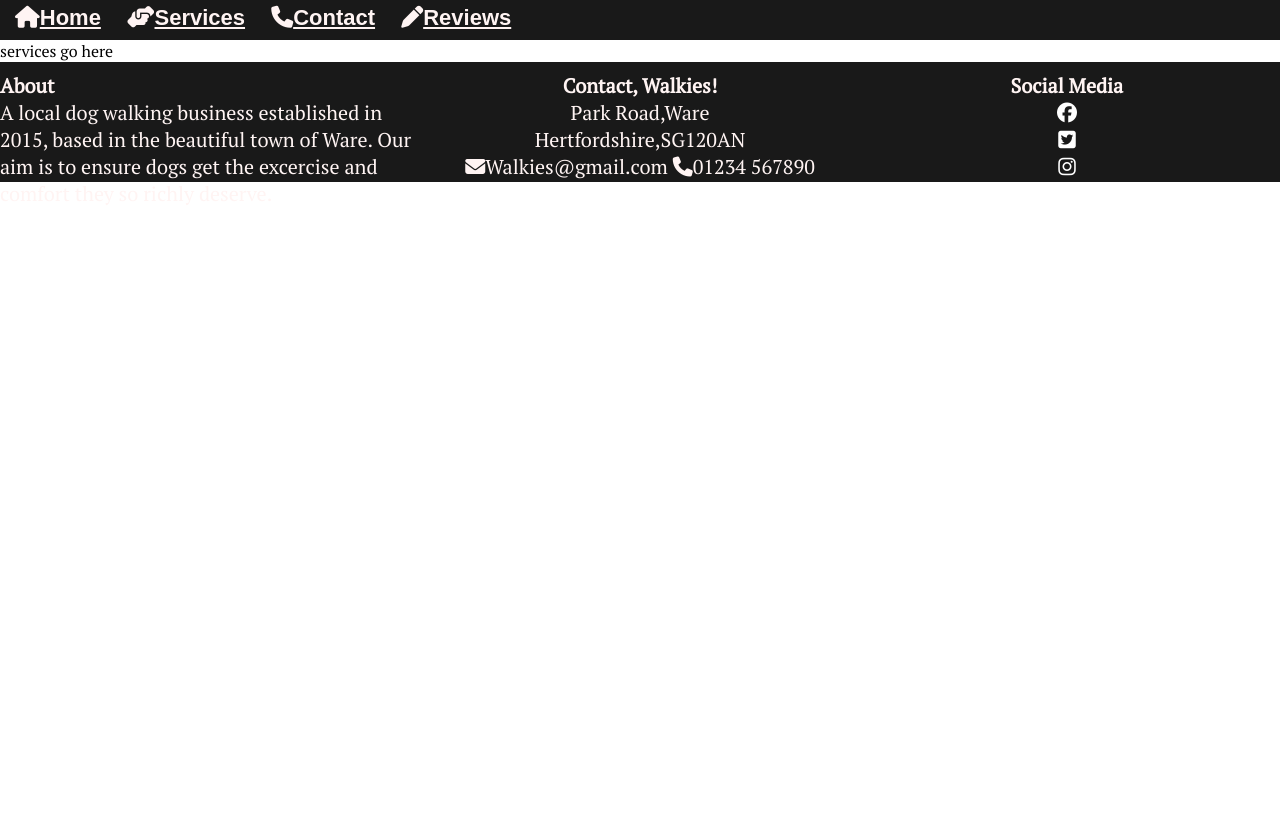
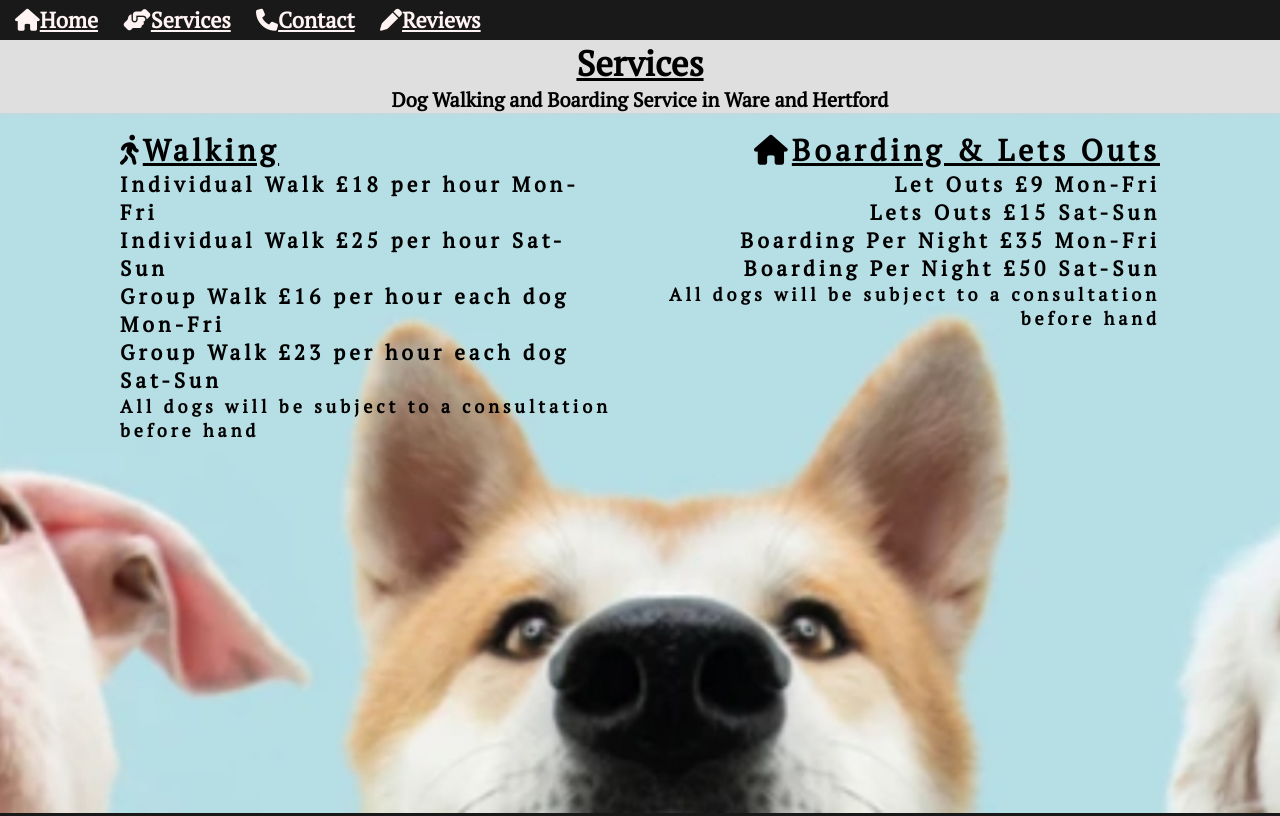
Before and after one commit to Pimmz/Project-1, a plain HTML site: page services.html in a window 1280 px wide. Shown: the top 816 px of the page. Drawn offline with Linux system fonts and the light colour scheme.

Commit message:
added services page and adjusted font

```diff
--- a/asset/css/style.css
+++ b/asset/css/style.css
@@ -19,7 +19,7 @@ body {
     background: rgb(0,0,0,0.9);
     word-spacing: 20px;
     font-size: 22px;
-    font-family: fira, sans-serif;
+    font-family: pt serif, sans-serif;
     font-weight: 600;
 }
 
@@ -53,7 +53,7 @@ footer {
     font-size: 150px;
     text-transform: uppercase;
     color:#fff4f3;
-    font-family: fira, sans-serif;
+    font-family: pt serif, sans-serif;
 }
 
 #cover-text > h3 {
@@ -181,4 +181,66 @@ textarea { border: 2px solid black;
     font-size: 30px;
     font-weight: 900;
     font-family: pt serif, sans-serif;
+    background-color: #dfdfdf;
 }
+#form {
+    background-color: #dfdfdf;
+}
+#dogs-image {
+    height: 700px;
+    width: 100%;
+    background: url('/images/dogs.jpg');
+    background-repeat: no-repeat;
+    background-position: bottom center;
+    background-size: cover;
+}
+#services {
+    background-color: #dfdfdf;
+}
+#services > h1 {
+    font-family: pt serif, sans-serif;
+    font-weight: bold;
+    font-size: 35px;
+    text-align: center;
+    text-decoration: underline;
+}
+#services > h3 {
+    font-family: pt serif, sans-serif;
+    font-size: 20px;
+    text-align: center;
+}
+#walking > h1, #boarding > h1 {
+    font-family: pt serif, sans-serif;
+    text-decoration: underline;
+    font-size: 30px;
+}
+#walking {
+    letter-spacing: 4px;
+    width: 40%;
+    height: 200px;
+    padding-top: 10px;
+    padding-left: 20px;
+    top: 120px;
+    left :100px;
+    position: absolute;
+    font-family: pt serif, sans-serif;
+    font-size: 18px;
+    text-align: left;
+
+}
+#boarding {
+    letter-spacing: 4px;
+    width: 40%;
+    height: 200px;
+    padding-top: 10px;
+    padding-right: 20px;
+    top: 120px;
+    right :100px;
+    position: absolute;
+    font-family: pt serif, sans-serif;
+    text-align: right;
+    font-size: 18px;
+}
+#walking > h4, #walking >h4 {
+    font-family: pt serif, sans-serif;;
+}
--- a/services.html
+++ b/services.html
@@ -25,13 +25,29 @@
                 <a href="reviews.html" class="active" style="color:#fff4f3"><i class="fas fa-pen"></i>Reviews</a>
             </nav>
 
-
-
-
     </header>
     <section>
-        <div>services go here</div>
-
+        <div id="services">
+            <h1></i>Services</h1>
+            <h3>Dog Walking and Boarding Service in Ware and Hertford</h3>
+        </div>
+        <div id="walking">
+            <h1><i class="fas fa-walking"></i>Walking</h1>
+            <h3>Individual Walk £18 per hour Mon-Fri</h3>
+            <h3>Individual Walk £25 per hour Sat-Sun</h3>
+            <h3>Group Walk £16 per hour each dog Mon-Fri</h3>
+            <h3>Group Walk £23 per hour each dog Sat-Sun</h3>
+            <h4>All dogs will be subject to a consultation before hand</h4>
+        </div>
+        <div id="boarding">
+            <h1><i class="fas fa-home"></i>Boarding & Lets Outs</h1>
+            <h3>Let Outs £9 Mon-Fri</h3>
+            <h3>Lets Outs £15 Sat-Sun</h3>
+            <h3>Boarding Per Night £35 Mon-Fri</h3>
+            <h3>Boarding Per Night £50 Sat-Sun</h3>
+            <h4>All dogs will be subject to a consultation before hand</h4>
+        </div>
+        <div id="dogs-image"></div>
     </section>
 
 
```
Also changed, not shown: contact.html (+2 -2 lines), reviews.html (+1 -1 lines), images/dog running.jpg, images/dogs.jpg (added), images/google_image.jpg.
